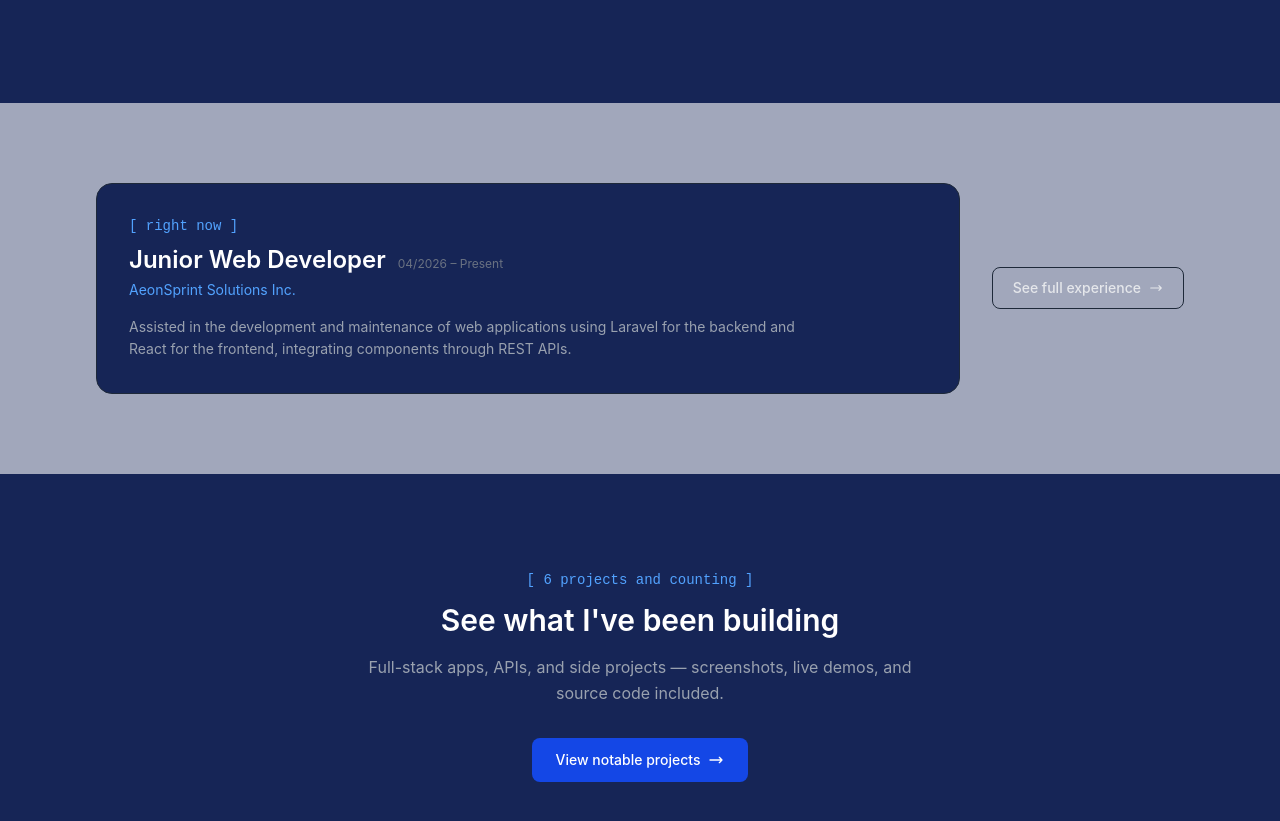
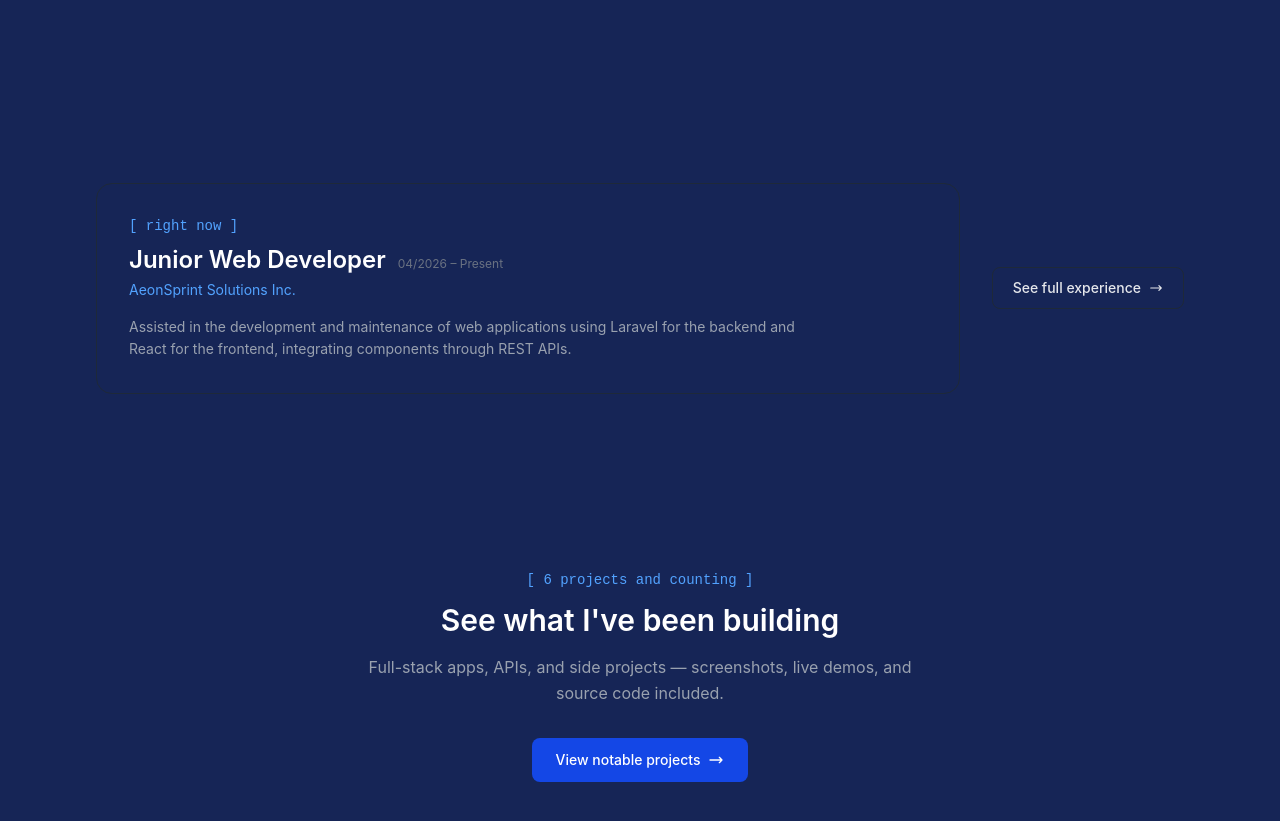
Before and after one commit to LegaspiRonnie/Ronnie-Legaspi, a React (Vite) app in the folder frontend/: page / in a window 1280 px wide. Shown: the part 2728-3549 px from the top of the page. Built offline with nearby package versions, Linux system fonts and the light colour scheme.

Commit message:
renamed frotn to frontedn

```diff
--- a/frontend/src/sections/ExperienceSnapshot.tsx
+++ b/frontend/src/sections/ExperienceSnapshot.tsx
@@ -10,7 +10,7 @@ export default function ExperienceSnapshot() {
   if (!current) return null;
 
   return (
-    <section className="py-20 bg-blue-100 dark:bg-blue-950/40 transition-colors duration-300">
+    <section className="py-20 bg-white dark:bg-blue-950 transition-colors duration-300">
       <div className="max-w-6xl mx-auto px-6 lg:px-8">
         <Reveal effect="left" className="grid grid-cols-1 lg:grid-cols-[1fr_auto] items-center gap-8">
           <motion.div
```
Also changed, not shown: 1 other file (tests, documents, lock files or other folders).
